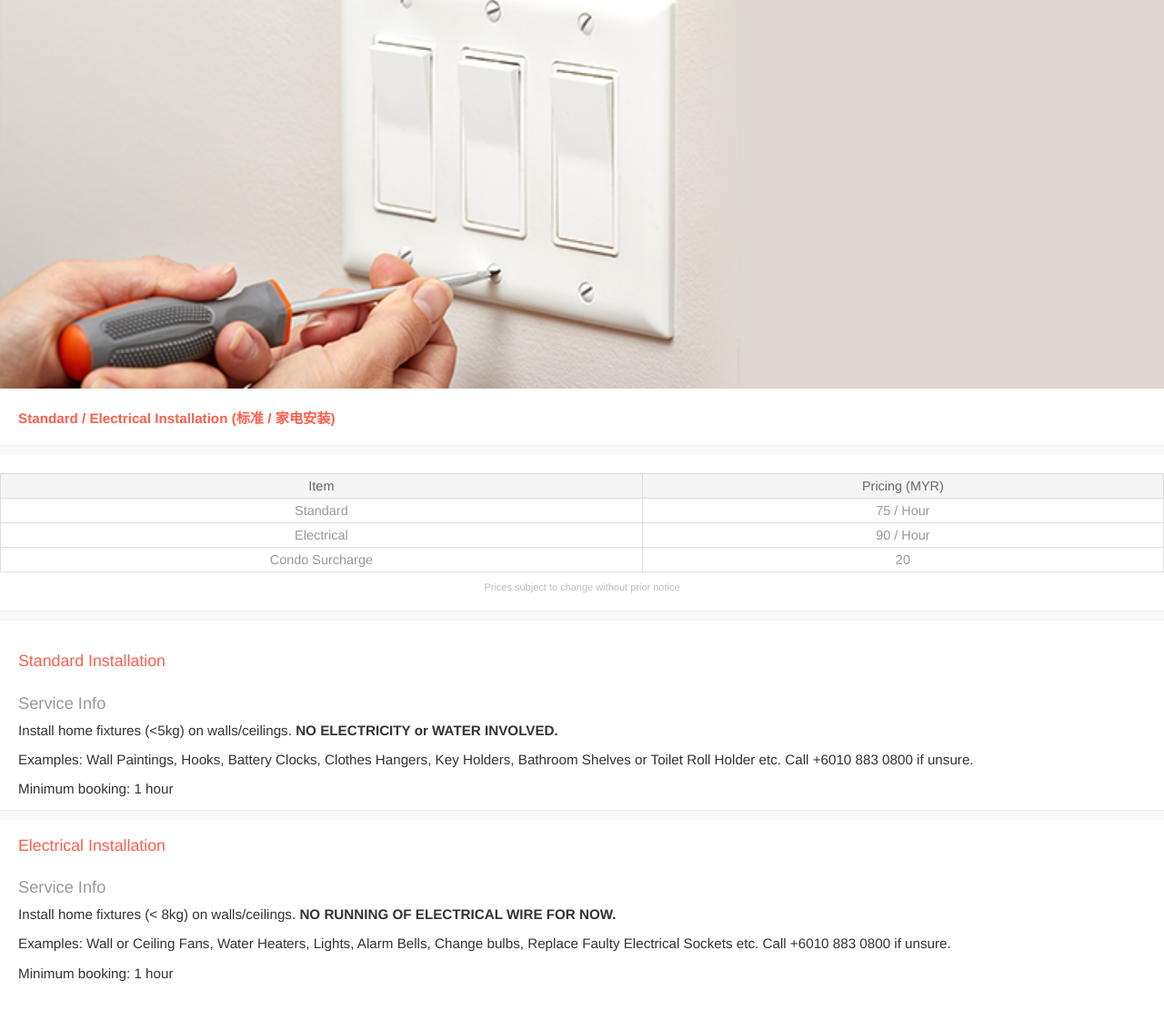
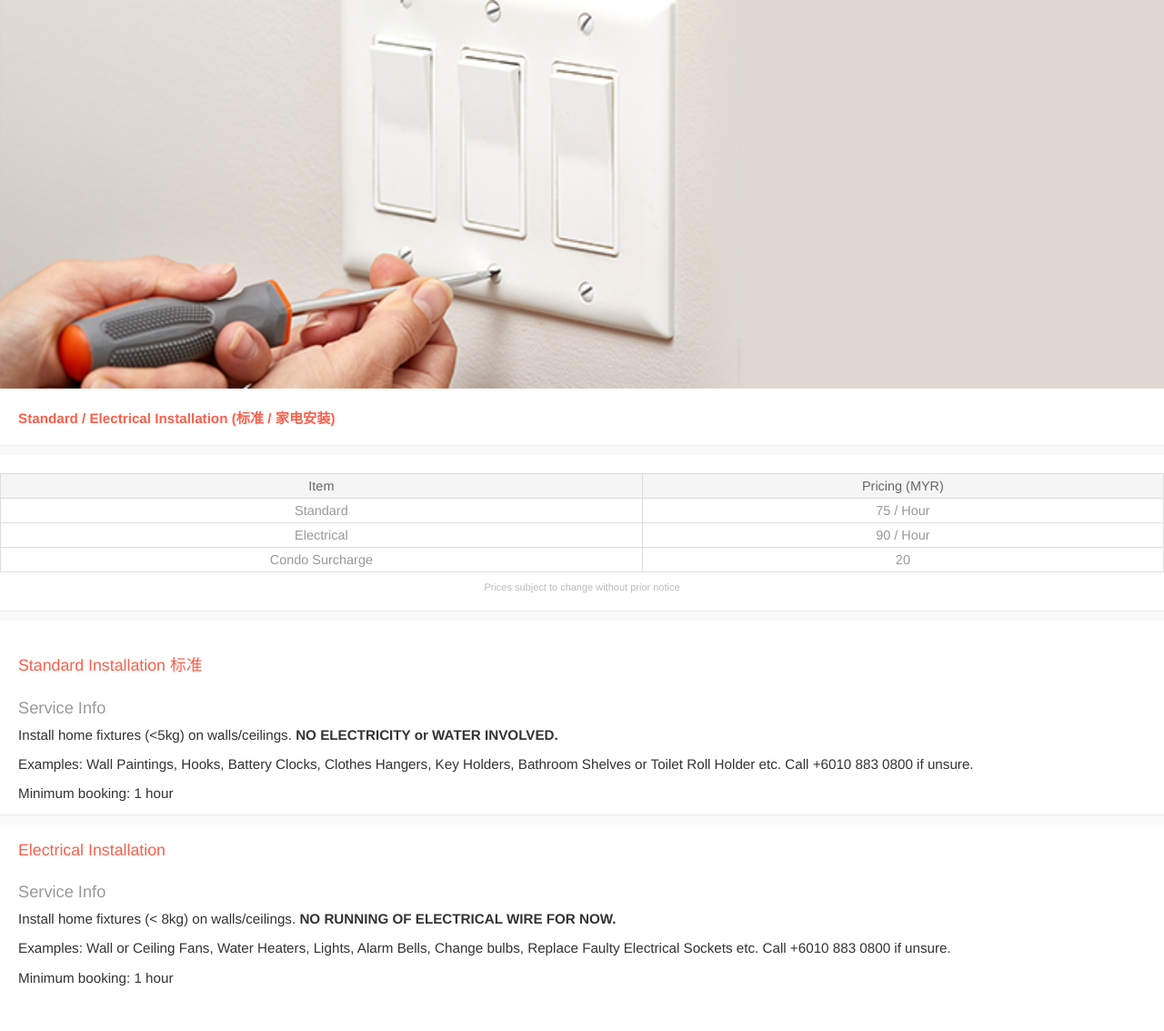
Before and after one commit to blooms-singapore/pages, a Jekyll site: the page built from en/services/installation.html, in a window 1280 px wide. Shown: the whole page at 91% size. Built offline with Jekyll 4.4.1, drawn with Linux system fonts in a browser that asks for light colours.

Commit message:
Update installation.html

```diff
--- a/en/services/installation.html
+++ b/en/services/installation.html
@@ -5,7 +5,7 @@ layout: service
 <br>
 <div class="gap">
 
-  <h3>Standard Installation</h3>
+  <h3>Standard Installation 标准</h3>
 
   <!-- <div class='example'>
     <strong>Example:</strong><br>
```
